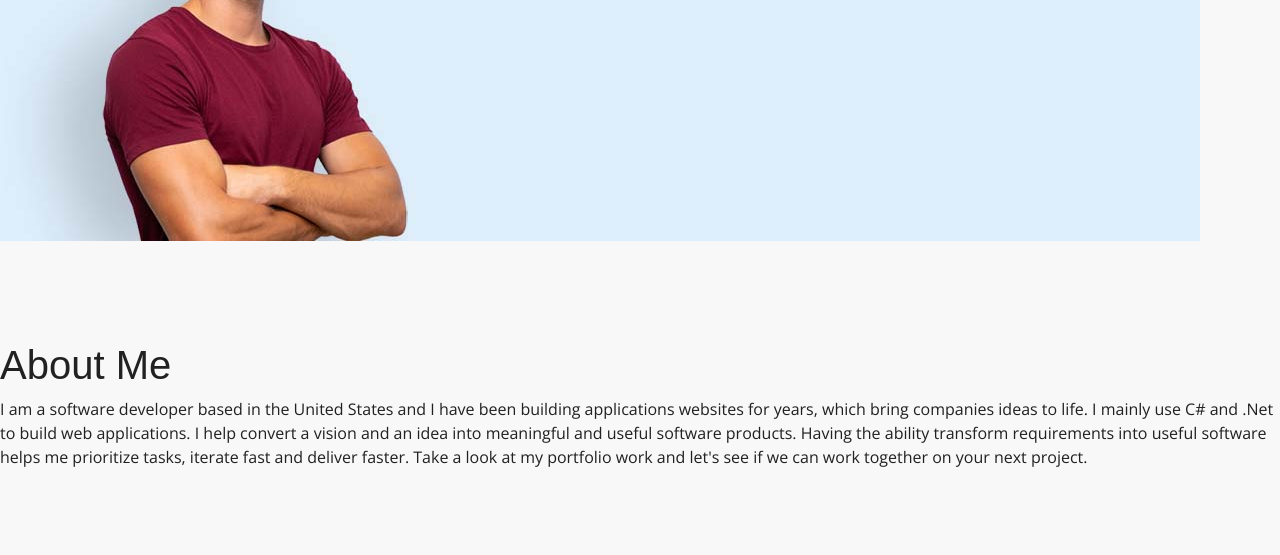
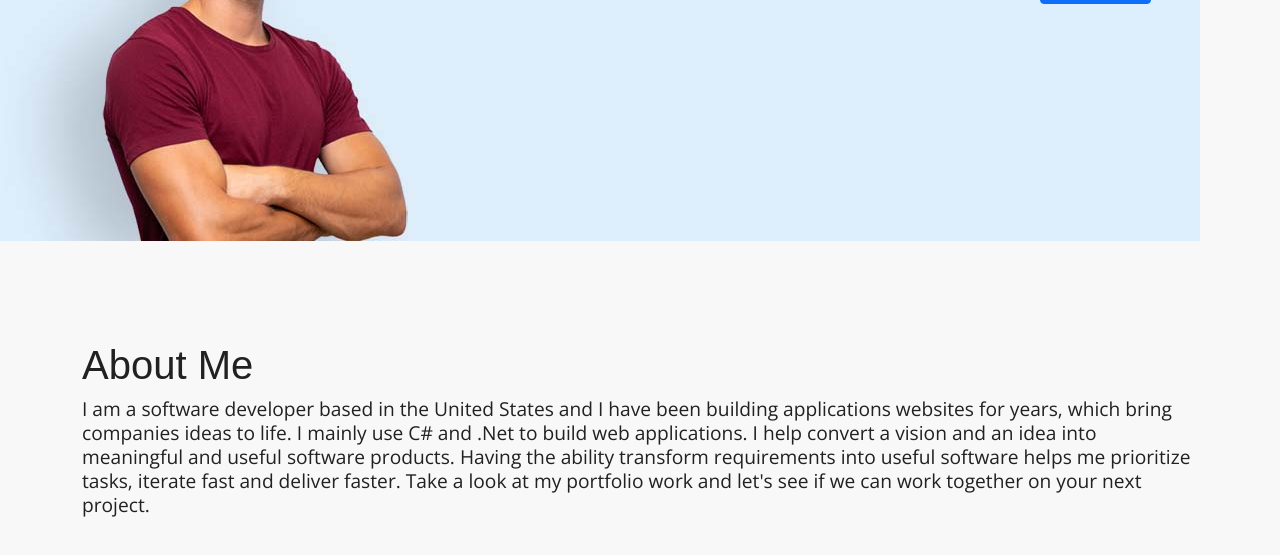
Before and after one commit to jedmorris/DaneWhitmanPortfolio, a plain HTML site: page index.html in a window 1280 px wide. Shown: the part 233-788 px from the top of the page. Drawn offline with nearby package versions, Linux system fonts and the light colour scheme; files whose address does not match are found by name; a web font is replaced by a local one.

Commit message:
added default font settings to 'root' and update body settings in site.css. Added dw_profile pics folder to img

```diff
--- a/css/site.css
+++ b/css/site.css
@@ -2,6 +2,9 @@
 	--title-font: 'Luxurious Roman', sans-serif;
 	--subTitle-font: 'Open Sans', sans-serif;
 	--jm-body-font: 'Open Sans', sans-serif;
+	--jm-font-size: 1.2rem;
+	--jm-font-weight: 400;
+	--jm-line-height: 1.5rem;
 	--jm-primary-color: #91CBFB;
 	--jm-secondary-color: #4294BA;
 	--jm-dark-color: #212121;
@@ -29,6 +32,10 @@ body {
 	font-family: var(--jm-body-font);
 	color: var(--jm-dark-color);
 	background-color: var(--jm-light-color);
+	font-weight: var(--jm-font-weight);
+	font-size: var(--jm-font-size);
+	line-height: var(--jm-line-height);
+	--webkit-text-size-adjust: 100%;
 }
 
 /*---------- Breakpoints-------------
--- a/index.html
+++ b/index.html
@@ -76,7 +76,7 @@
 	</header>
 
 	<!-- All Sections Below  -->
-	<main class="flex-shrink-0">
+	<main class="container flex-shrink-0">
 		<section id="about">
 			<h1>About Me</h1>
 			<p>
```
Also changed, not shown: img/background_banner/blue_banner_1200.jpg (renamed from img/blue_banner_1200.jpg), img/background_banner/blue_banner_2560.jpg (renamed from img/blue_banner_2560.jpg), img/background_banner/blue_banner_375.jpg (renamed from img/blue_banner_375.jpg), img/background_banner/blue_banner_576.jpg (renamed from img/blue_banner_576.jpg), img/background_banner/blue_banner_768.jpg (renamed from img/blue_banner_768.jpg), img/background_banner/blue_banner_992.jpg (renamed from img/blue_banner_992.jpg), img/dane_profile/dane_profile.jpg (added), img/dane_profile/dane_profile_576.jpg (added), img/dane_profile/dane_profile_768.jpg (added), img/dane_profile/dane_profile_992.jpg (added), 1 other file.
